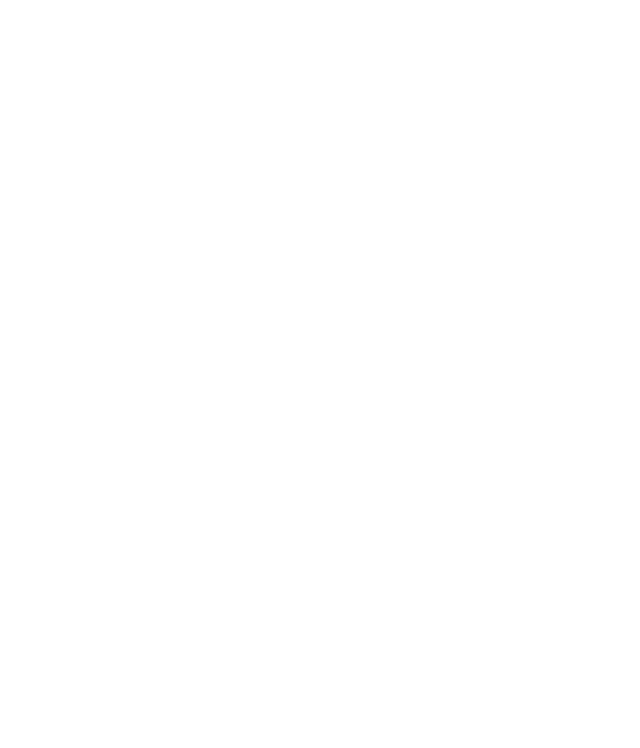
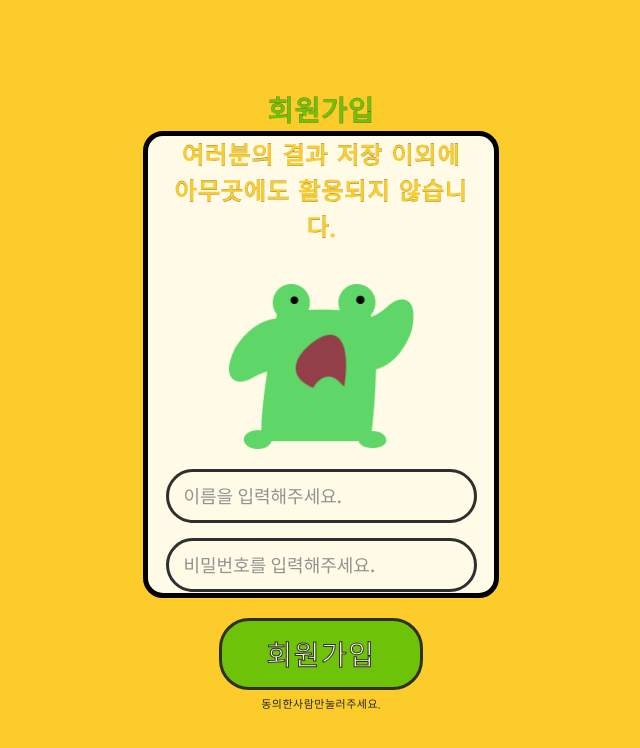
Before and after one commit to on22y/Chaltteok, a React (Create React App) app in the folder frontend/: page /signuppage in a window 1280 px wide. Before the commit this address had no page. Shown: the top 748 px of the page, without its empty margins (319-959 px from the left). Built offline with nearby package versions, Linux system fonts and the light colour scheme.

Commit message:
url 노션과 동일하게 수정

```diff
--- a/frontend/src/App.js
+++ b/frontend/src/App.js
@@ -14,8 +14,8 @@
       <Router>
         <Routes>
           <Route path="/" element={<Home />} />
-          <Route path="/signup" element={<Signup />} />
-          <Route path="/login" element={<Login />} />
+          <Route path="/signuppage" element={<Signup />} />
+          <Route path="/loginpage" element={<Login />} />
           <Route path="/test" element={<Test />} />
           <Route path="/speech_to_text" element={<Voice />} />
           <Route path="/word" element={<Word />} />
--- a/frontend/src/pages/Home.js
+++ b/frontend/src/pages/Home.js
@@ -12,7 +12,7 @@
   const navigate = useNavigate();
 
   const handleLogin = () => {
-    navigate('/login');
+    navigate('/loginpage');
   };
 
   const handleTest = () => {
--- a/frontend/src/pages/Signup.js
+++ b/frontend/src/pages/Signup.js
@@ -30,7 +30,7 @@
 
         if (result.success) {
           alert('회원가입 성공!');
-          navigate('/login');
+          navigate('/loginpage');
         } else {
           alert(result.message);
         }
```
